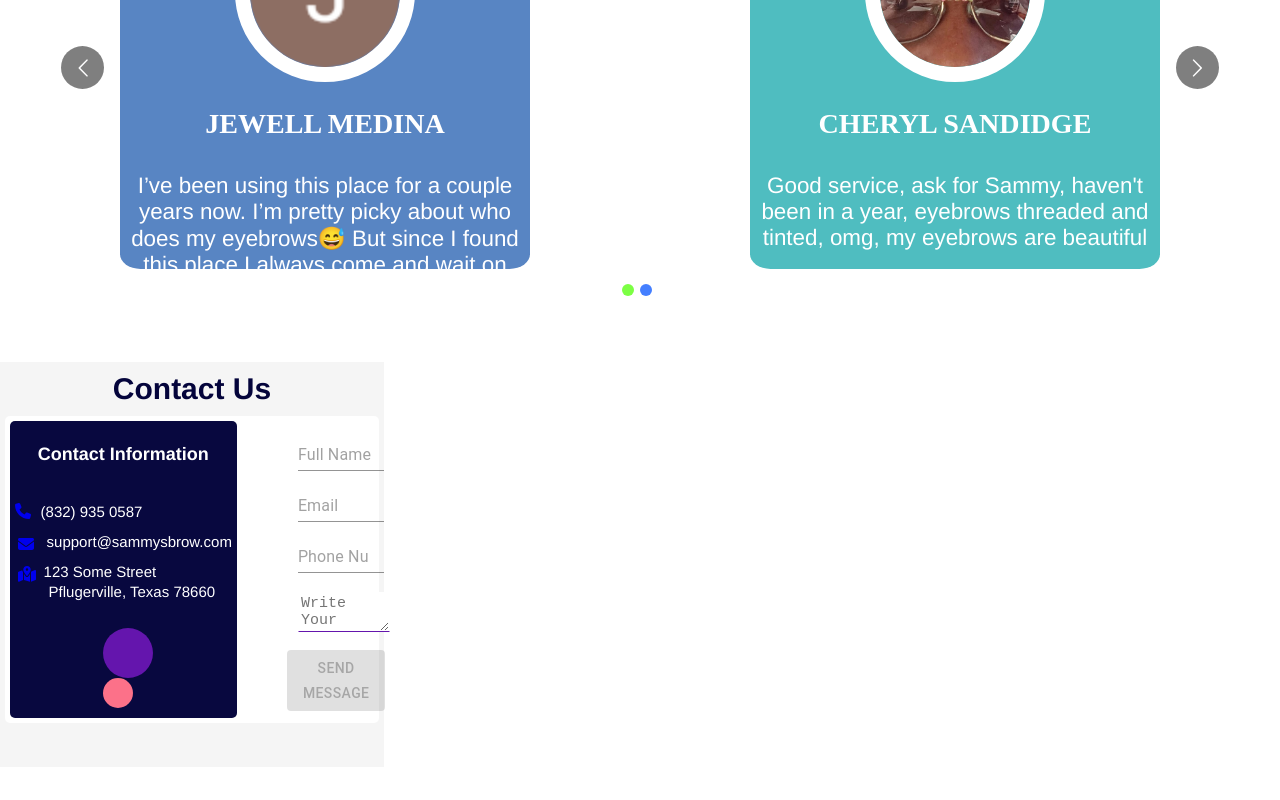
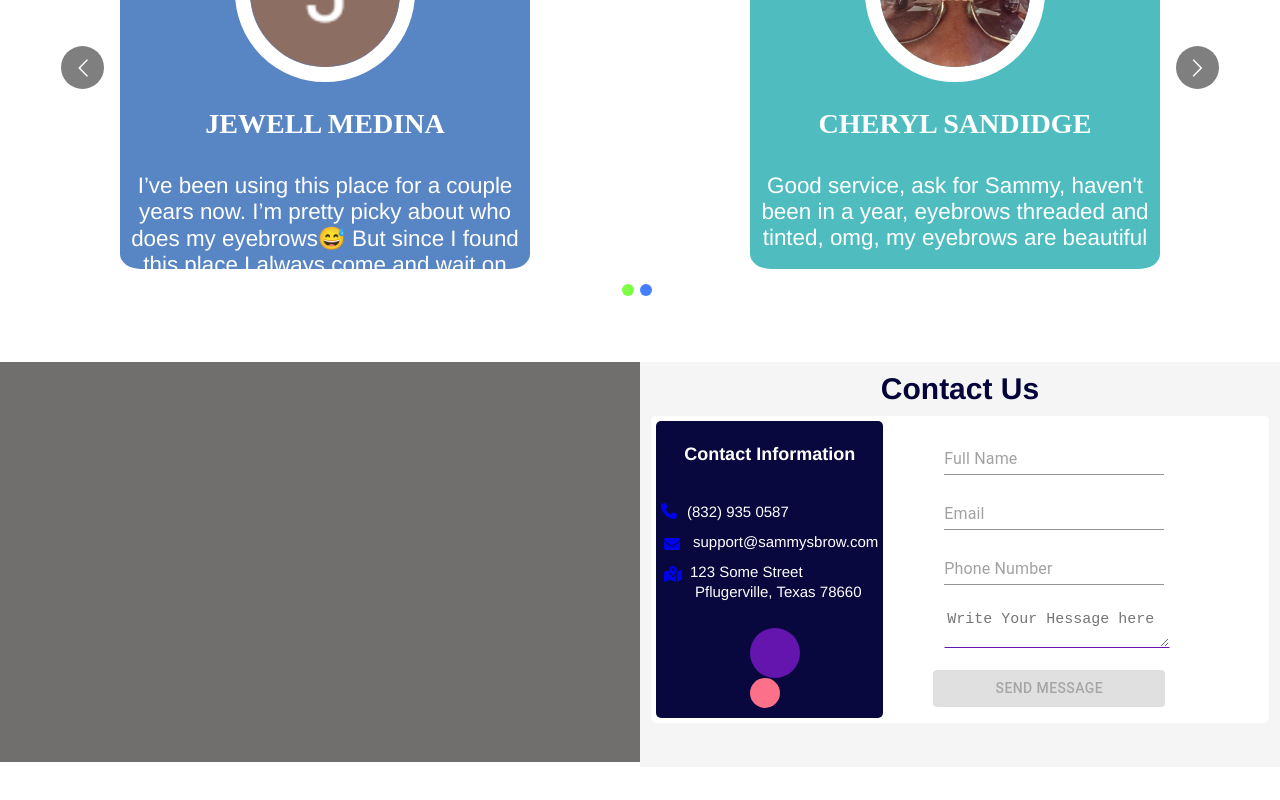
Before and after one commit to rebussharma/sammy-salon, a React (Create React App) app: page / in a window 1280 px wide. Shown: the part 2809-3609 px from the top of the page. After the commit the page ends 3576 px from the top, so only its background shows below. Built offline with nearby package versions, Linux system fonts and the light colour scheme.

Commit message:
moved contact to footer

```diff
--- a/src/components/footer/Footer.tsx
+++ b/src/components/footer/Footer.tsx
@@ -5,11 +5,11 @@ import Conact from './contact/Contact'
 const Footer:React.FC = () => {
   return (
     <div className='footer'>
+      <div className='footer-details'>
+
+      </div>
       <div className='contact-wrapper'>
         <Conact></Conact>
-      </div>
-      <div className='footer-details'>
-
       </div>
     </div>
   )
--- a/src/css/footer/Footer.css
+++ b/src/css/footer/Footer.css
@@ -1,3 +1,10 @@
 .footer{
-    height: 500px;
+    height: 400px;
+    background-color: #4b4747c9;
+    display: flex;
 }
+
+.contact-wrapper, .footer-details{
+    position: relative;
+    width: 50%;
+}
--- a/src/css/footer/contact/Contact.css
+++ b/src/css/footer/contact/Contact.css
@@ -1,5 +1,9 @@
 .contact {
     position: relative;
     height: 100%;
-    width:50%
+    width:100%
 }
+
+.page-wrapper{
+    width: 100% !important;
+}
```
